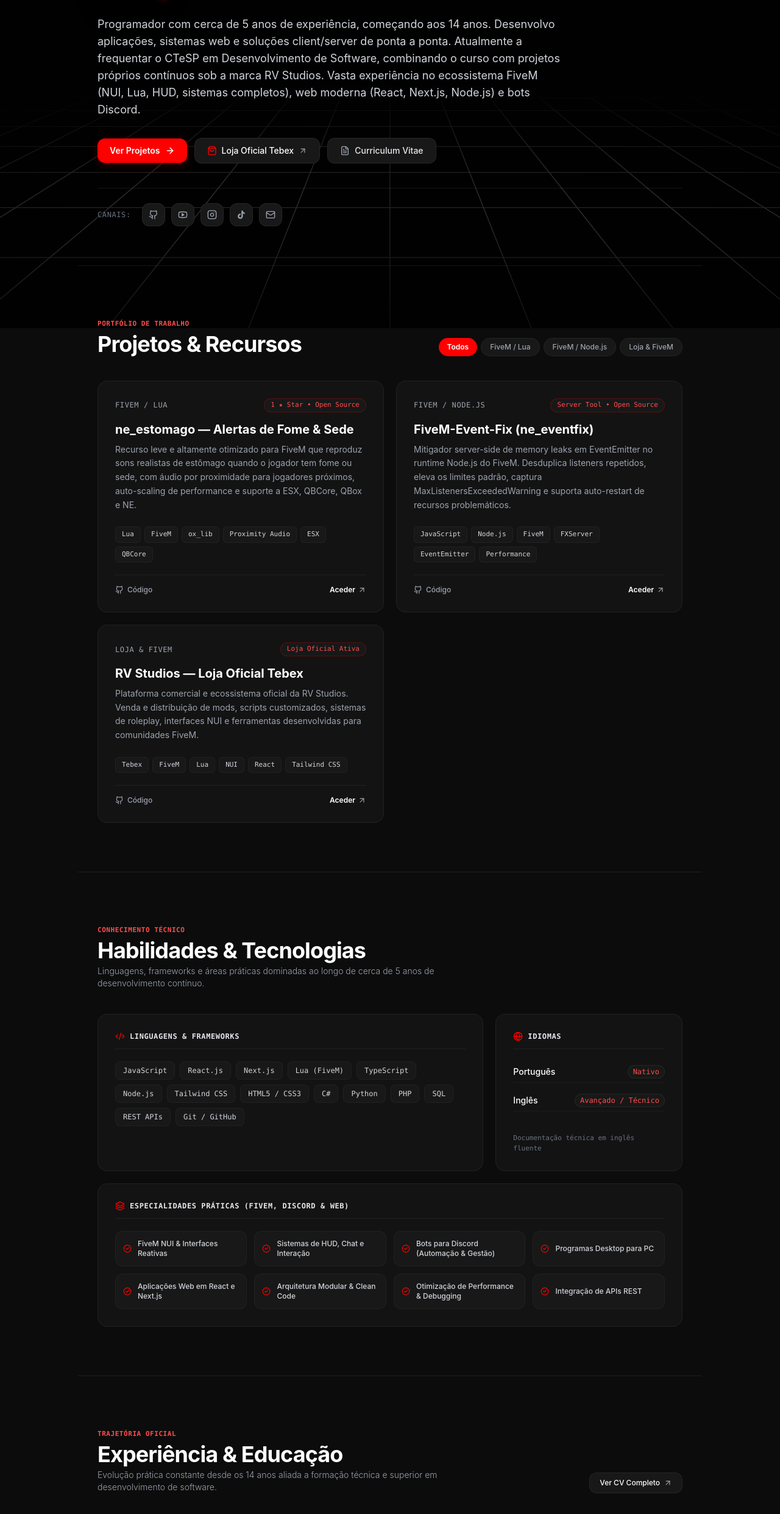
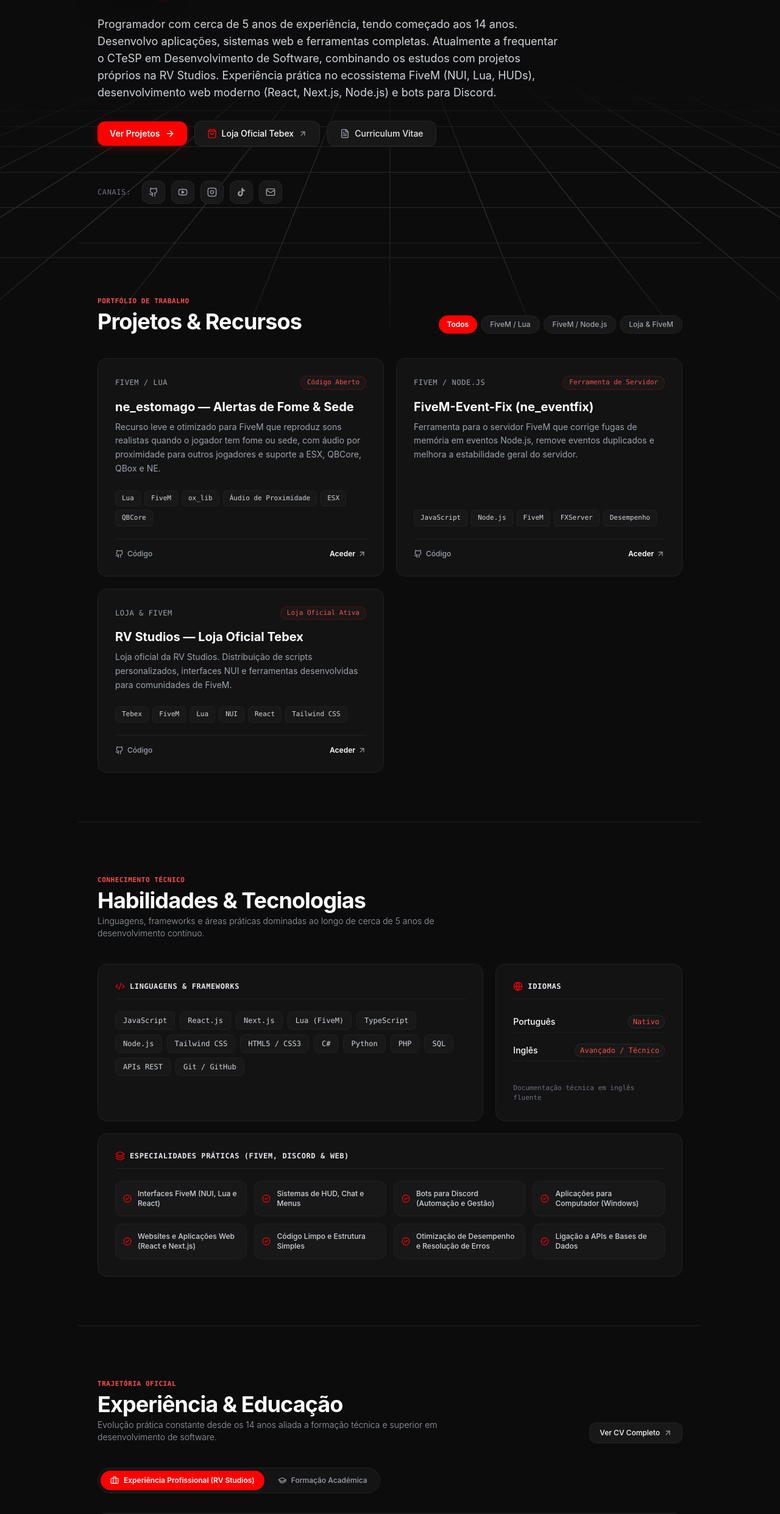
Before and after one commit to Ruivo82/Portefolio, a Next.js app: page / in a window 1280 px wide. Shown: the part 262-2744 px from the top of the page at 61% size. Built offline with nearby package versions, Linux system fonts and the light colour scheme.

Commit message:
Correcao do fundo 3D transparente e simplificacao de textos para portugues de Portugal

```diff
--- a/src/components/Hero.jsx
+++ b/src/components/Hero.jsx
@@ -82,8 +82,8 @@ export default function Hero() {
         </a>
       </div>
 
-      {/* Social Links Row — Solid, clean buttons without excessive borders or transparent ghost effects */}
-      <div className="flex flex-wrap items-center gap-2.5 pt-6 border-t border-white/[0.08] text-gray-400">
+      {/* Social Links Row — Solid, clean buttons without cutting border line */}
+      <div className="flex flex-wrap items-center gap-2.5 pt-4 text-gray-400">
         <span className="text-xs font-mono uppercase tracking-wider text-gray-500 mr-2">Canais:</span>
         <a
           href={personal.github}
--- a/src/data/portfolioData.js
+++ b/src/data/portfolioData.js
@@ -3,10 +3,10 @@ const basePath = process.env.NEXT_PUBLIC_BASE_PATH || '';
 export const portfolioData = {
   personal: {
     name: "Diogo Lopes",
-    role: "Programador & Full Stack Developer",
+    role: "Programador & Desenvolvedor Web",
     brand: "RV Studios",
-    tagline: "Programador com cerca de 5 anos de experiência, focado em código limpo, arquitetura modular e alta performance.",
-    bio: "Programador com cerca de 5 anos de experiência, começando aos 14 anos. Desenvolvo aplicações, sistemas web e soluções client/server de ponta a ponta. Atualmente a frequentar o CTeSP em Desenvolvimento de Software, combinando o curso com projetos próprios contínuos sob a marca RV Studios. Vasta experiência no ecossistema FiveM (NUI, Lua, HUD, sistemas completos), web moderna (React, Next.js, Node.js) e bots Discord.",
+    tagline: "Programador com cerca de 5 anos de experiência, focado em código limpo, arquitetura simples e alto desempenho.",
+    bio: "Programador com cerca de 5 anos de experiência, tendo começado aos 14 anos. Desenvolvo aplicações, sistemas web e ferramentas completas. Atualmente a frequentar o CTeSP em Desenvolvimento de Software, combinando os estudos com projetos próprios na RV Studios. Experiência prática no ecossistema FiveM (NUI, Lua, HUDs), desenvolvimento web moderno (React, Next.js, Node.js) e bots para Discord.",
     status: "Disponível para novos projetos",
     location: "Portugal, Lisboa",
     email: "dlopes.code@gmail.com",
@@ -33,18 +33,18 @@ export const portfolioData = {
       'Python',
       'PHP',
       'SQL',
-      'REST APIs',
+      'APIs REST',
       'Git / GitHub',
     ],
     specialties: [
-      "FiveM NUI & Interfaces Reativas",
-      "Sistemas de HUD, Chat e Interação",
-      "Bots para Discord (Automação & Gestão)",
-      "Programas Desktop para PC",
-      "Aplicações Web em React e Next.js",
-      "Arquitetura Modular & Clean Code",
-      "Otimização de Performance & Debugging",
-      "Integração de APIs REST",
+      "Interfaces FiveM (NUI, Lua e React)",
+      "Sistemas de HUD, Chat e Menus",
+      "Bots para Discord (Automação e Gestão)",
+      "Aplicações para Computador (Windows)",
+      "Websites e Aplicações Web (React e Next.js)",
+      "Código Limpo e Estrutura Simples",
+      "Otimização de Desempenho e Resolução de Erros",
+      "Ligação a APIs e Bases de Dados",
     ],
     idiomas: [
       { language: "Português", level: "Nativo" },
@@ -57,29 +57,29 @@ export const portfolioData = {
       id: "ne-estomago",
       title: "ne_estomago — Alertas de Fome & Sede",
       category: "FiveM / Lua",
-      description: "Recurso leve e altamente otimizado para FiveM que reproduz sons realistas de estômago quando o jogador tem fome ou sede, com áudio por proximidade para jogadores próximos, auto-scaling de performance e suporte a ESX, QBCore, QBox e NE.",
-      tags: ["Lua", "FiveM", "ox_lib", "Proximity Audio", "ESX", "QBCore"],
+      description: "Recurso leve e otimizado para FiveM que reproduz sons realistas quando o jogador tem fome ou sede, com áudio por proximidade para outros jogadores e suporte a ESX, QBCore, QBox e NE.",
+      tags: ["Lua", "FiveM", "ox_lib", "Áudio de Proximidade", "ESX", "QBCore"],
       github: "https://github.com/Ruivo82/ne_estomago",
       demo: "https://github.com/Ruivo82/ne_estomago",
       featured: true,
-      stats: "1 ★ Star • Open Source",
+      stats: "Código Aberto",
     },
     {
       id: "fivem-event-fix",
       title: "FiveM-Event-Fix (ne_eventfix)",
       category: "FiveM / Node.js",
-      description: "Mitigador server-side de memory leaks em EventEmitter no runtime Node.js do FiveM. Desduplica listeners repetidos, eleva os limites padrão, captura MaxListenersExceededWarning e suporta auto-restart de recursos problemáticos.",
-      tags: ["JavaScript", "Node.js", "FiveM", "FXServer", "EventEmitter", "Performance"],
+      description: "Ferramenta para o servidor FiveM que corrige fugas de memória em eventos Node.js, remove eventos duplicados e melhora a estabilidade geral do servidor.",
+      tags: ["JavaScript", "Node.js", "FiveM", "FXServer", "Desempenho"],
       github: "https://github.com/Ruivo82/FiveM-Event-Fix",
       demo: "https://github.com/Ruivo82/FiveM-Event-Fix",
       featured: true,
-      stats: "Server Tool • Open Source",
+      stats: "Ferramenta de Servidor",
     },
     {
       id: "rv-studios-tebex",
       title: "RV Studios — Loja Oficial Tebex",
       category: "Loja & FiveM",
-      description: "Plataforma comercial e ecossistema oficial da RV Studios. Venda e distribuição de mods, scripts customizados, sistemas de roleplay, interfaces NUI e ferramentas desenvolvidas para comunidades FiveM.",
+      description: "Loja oficial da RV Studios. Distribuição de scripts personalizados, interfaces NUI e ferramentas desenvolvidas para comunidades de FiveM.",
       tags: ["Tebex", "FiveM", "Lua", "NUI", "React", "Tailwind CSS"],
       github: "https://github.com/Ruivo82",
       demo: "https://rv-studios.tebex.io/",
@@ -90,17 +90,17 @@ export const portfolioData = {
 
   experience: [
     {
-      role: 'Programador & Criador',
+      role: 'Programador & Fundador',
       company: 'RV Studios',
-      period: '2020 — Presente (~5 anos de prática)',
-      type: 'Projetos Próprios & Soluções Custom',
+      period: '2020 — Presente (~5 anos)',
+      type: 'Projetos Próprios & Soluções Personalizadas',
       description: 'Comecei a programar aos 14 anos, desenvolvendo mods completos, automações e sistemas sob a marca RV Studios.',
       highlights: [
-        'Desenvolvimento de interfaces NUI e mods para servidores FiveM (HUDs dinâmicos, Chat, sistemas de aparência e interação).',
-        'Criação de bots para Discord com automação de cargos, logs, moderação e integração de APIs.',
-        'Desenvolvimento de aplicações web modernas em React.js e Next.js com foco em UI fluida.',
-        'Criação de utilitários desktop para Windows com foco em automação e eficiência.',
-        'Foco rigoroso em arquitetura modular, debugging, clean code e otimização extrema de performance.',
+        'Desenvolvimento de interfaces NUI e recursos para servidores FiveM (HUDs dinâmicos, Chat e sistemas de interação).',
+        'Criação de bots para Discord com gestão de cargos, registos de atividade e automações.',
+        'Criação de aplicações web modernas com React e Next.js.',
+        'Desenvolvimento de ferramentas práticas para Windows.',
+        'Foco constante em código limpo, resolução rápida de problemas e máximo desempenho.',
       ],
       tags: ['Lua', 'FiveM NUI', 'React.js', 'Next.js', 'Node.js', 'Discord.js', 'C#', 'SQL'],
     },
@@ -109,29 +109,29 @@ export const portfolioData = {
   education: [
     {
       course: 'CTeSP — Desenvolvimento de Software',
-      institution: 'Ensino Superior Técnico',
-      period: 'Atual (Em curso)',
-      status: 'Em Curso',
-      description: 'Formação superior voltada para engenharia de software e desenvolvimento de sistemas client/server.',
+      institution: 'Ensino Superior Politécnico',
+      period: 'Atual (A frequentar)',
+      status: 'A frequentar',
+      description: 'Curso superior técnico focado em engenharia de software e desenvolvimento de sistemas.',
       highlights: [
-        'Conceção e arquitetura de software modular e escalável.',
-        'Aprofundamento em algoritmos, estruturas de dados e bases de dados relacionais.',
-        'Integração de sistemas, APIs RESTful e serviços de rede.',
-        'Aplicação direta das metodologias em projetos reais na RV Studios.',
+        'Desenvolvimento de software e boas práticas de programação.',
+        'Estruturas de dados, algoritmos e bases de dados relacionais (SQL).',
+        'Desenvolvimento de APIs e serviços web.',
+        'Aplicação direta dos conhecimentos em projetos práticos.',
       ],
-      tags: ['Engenharia de Software', 'Bancos de Dados', 'Client / Server', 'Arquitetura'],
+      tags: ['Engenharia de Software', 'Bases de Dados', 'Programação', 'Web'],
     },
     {
       course: 'Curso de Desenvolvimento de Sistemas Operativos',
       institution: 'Escola Secundária de Gago Coutinho',
       period: '01/2022 — 01/2025',
-      status: 'Concluído com Sucesso',
-      description: 'Ensino Secundário técnico especializado em informática e sistemas de computação.',
+      status: 'Concluído',
+      description: 'Ensino secundário técnico na área de informática e sistemas de computação.',
       highlights: [
-        'Arquitetura de sistemas operativos, gestão de memória e processos.',
-        'Fundamentos de programação estruturada e orientada a objetos (C# e lógica).',
-        'Configuração e administração de redes de computadores.',
-        'Resolução metódica de problemas computacionais e manutenção de sistemas.',
+        'Funcionamento de sistemas operativos, gestão de memória e processos.',
+        'Bases de programação estruturada e orientada a objetos com C#.',
+        'Configuração e gestão de redes de computadores.',
+        'Diagnóstico e resolução prática de problemas técnicos.',
       ],
       tags: ['Sistemas Operativos', 'C#', 'Redes', 'Lógica de Programação'],
     },
```
Also changed, not shown: src/components/Background3D.jsx (+31 -30 lines).
